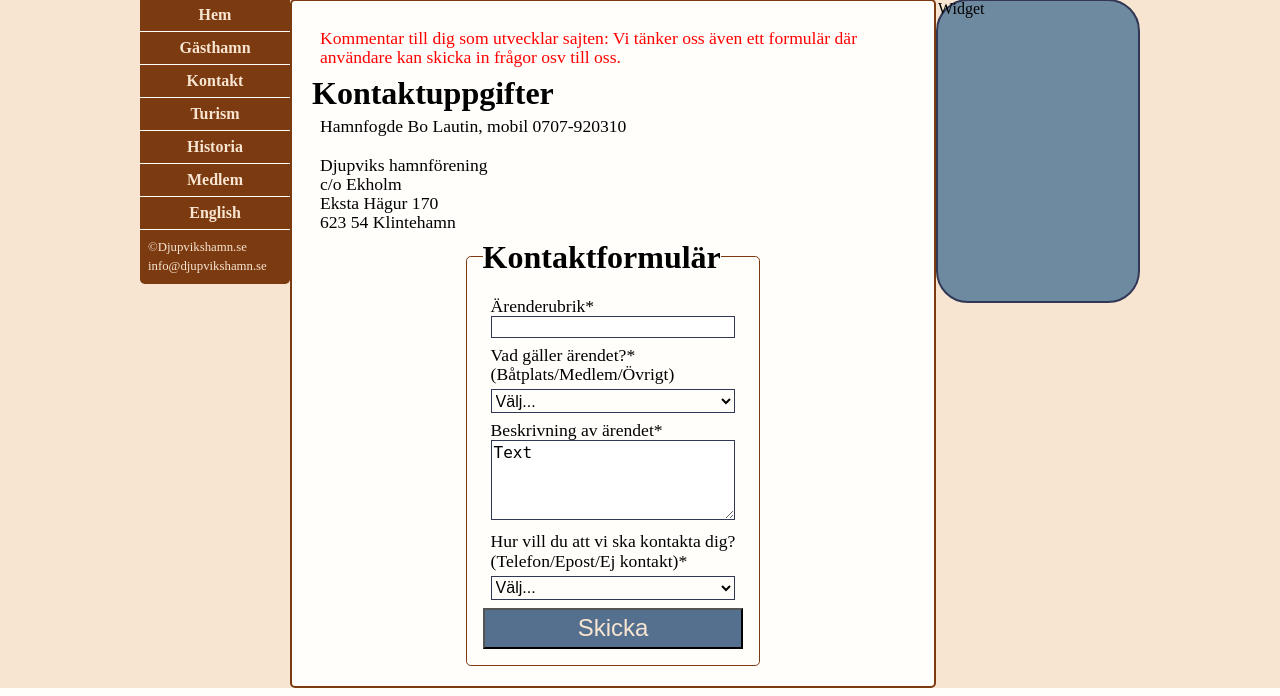
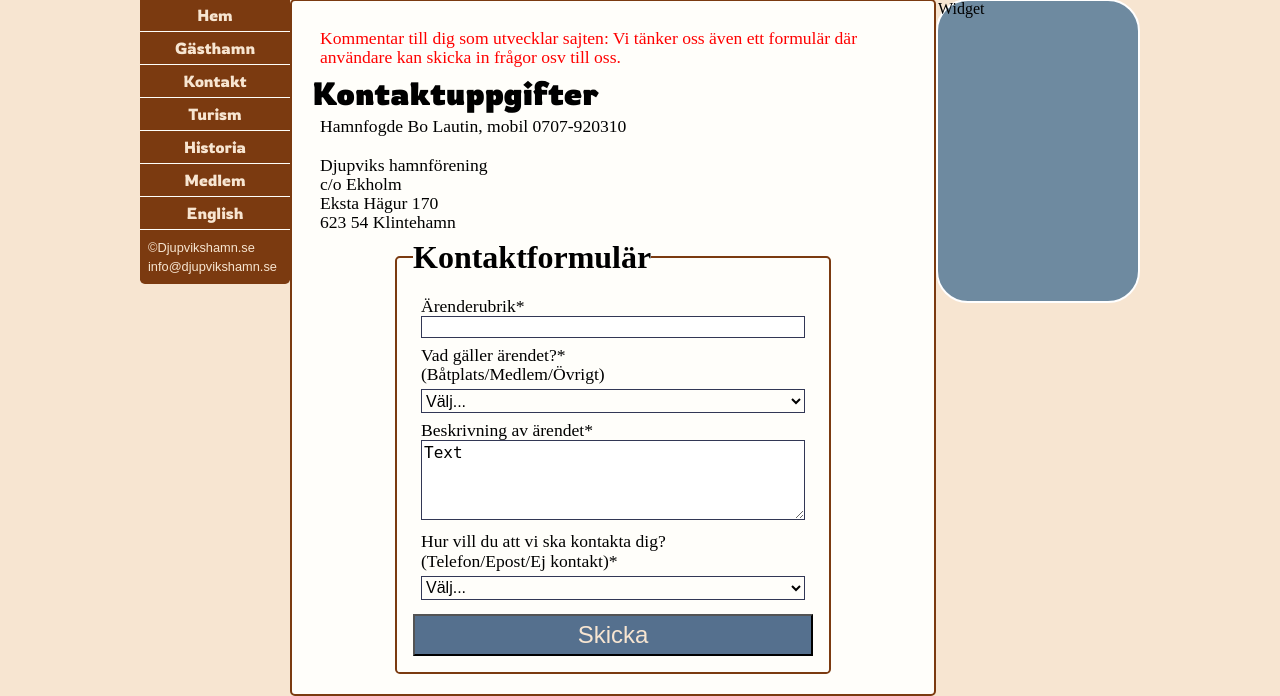
Before and after one commit to ytterdorr/DynWeb_Proj, a PHP site: page /html/kontakt.html in a window 1280 px wide. Shown: the part 161-857 px from the top of the page. Run offline with PHP 8.4, Linux system fonts and the light colour scheme.

Commit message:
update weather widget

```diff
--- a/css/main.css
+++ b/css/main.css
@@ -14,6 +14,21 @@
 .
 ,
 */
+@font-face {
+  font-family: "Rowdies Regular";
+  src: url("/fonts/Rowdies/Rowdies-Regular.ttf")
+}
+
+@font-face {
+  font-family: "Rowdies Bold";
+  src: url("/fonts/Rowdies/Rowdies-Bold.ttf")
+}
+
+@font-face {
+  font-family: Caveat;
+  src: url("/fonts/Caveat/Caveat-Bold.ttf")
+}
+
 .comment {
   color: red;
 }
@@ -41,17 +56,24 @@
   font-size:
 }
 
-h1,
 h2,
 h3,
 h4 {
   margin-top: 10px;
   margin-bottom: 5px;
-  font-weight: bold;
+  /* font-weight: bold; */
+  /* font-family: Caveat, 'Gill Sans', 'Gill Sans MT', Calibri, 'Trebuchet MS', sans-serif */
+  font-family: "Rowdies Bold", 'Segoe UI', Tahoma, Geneva, Verdana, sans-serif;
+}
+
+h3, h4 {
+  /* font-family: Caveat; */
 }
 
 h1 {
-  font-size: 3rem;
+  font-size: 4rem;
+  font-weight: normal;
+  font-family: "Rowdies Bold", Verdana, Geneva, Tahoma, sans-serif;
 }
 
 h2 {
@@ -112,17 +134,19 @@
   width: 80%;
   align-items: center;
   justify-content: center;
+  box-shadow: 5px;
 
 
 }
 
 form fieldset {
-  border: 1px solid var(--brown1);
+  border: 2px solid var(--brown1);
   border-radius: 0.3rem;
   padding: 1rem;
   margin: auto;
-  width: 100%
-  max-width: 500px;
+  width: 100%;
+  max-width: 400px;
+
 }
 
 form textarea {
@@ -195,6 +219,7 @@
 
 footer p {
   font-size: 0.8rem;
+  font-family: sans-serif;
   color: var(--white1);
 }
 
@@ -217,7 +242,8 @@
   padding: 0.5rem;
   text-decoration: none;
   list-style-type: none;
-  font-weight: bold;
+  /* font-weight: bold; */
+  font-family: "Rowdies Regular";
   /* border-radius: 0.3rem; */
 }
 
@@ -236,7 +262,7 @@
 
 .side-widget {
   width: 20%;
-  border: 2px solid var(--blue3);
+  border: 2px solid white;
   background-color: var(--blue2);
   border-radius: 2rem;
   max-height: 300px;
@@ -287,6 +349,7 @@
   color: var(--white1);
   font-size: 1.5rem;
   padding: 0.3rem;
+  margin-top: 0.4rem;
 }
 
 .skicka-knapp:hover {
```
Also changed, not shown: other parts of css/main.css (+60 -2 lines), js/skyValues.js (+31 -1 lines).
